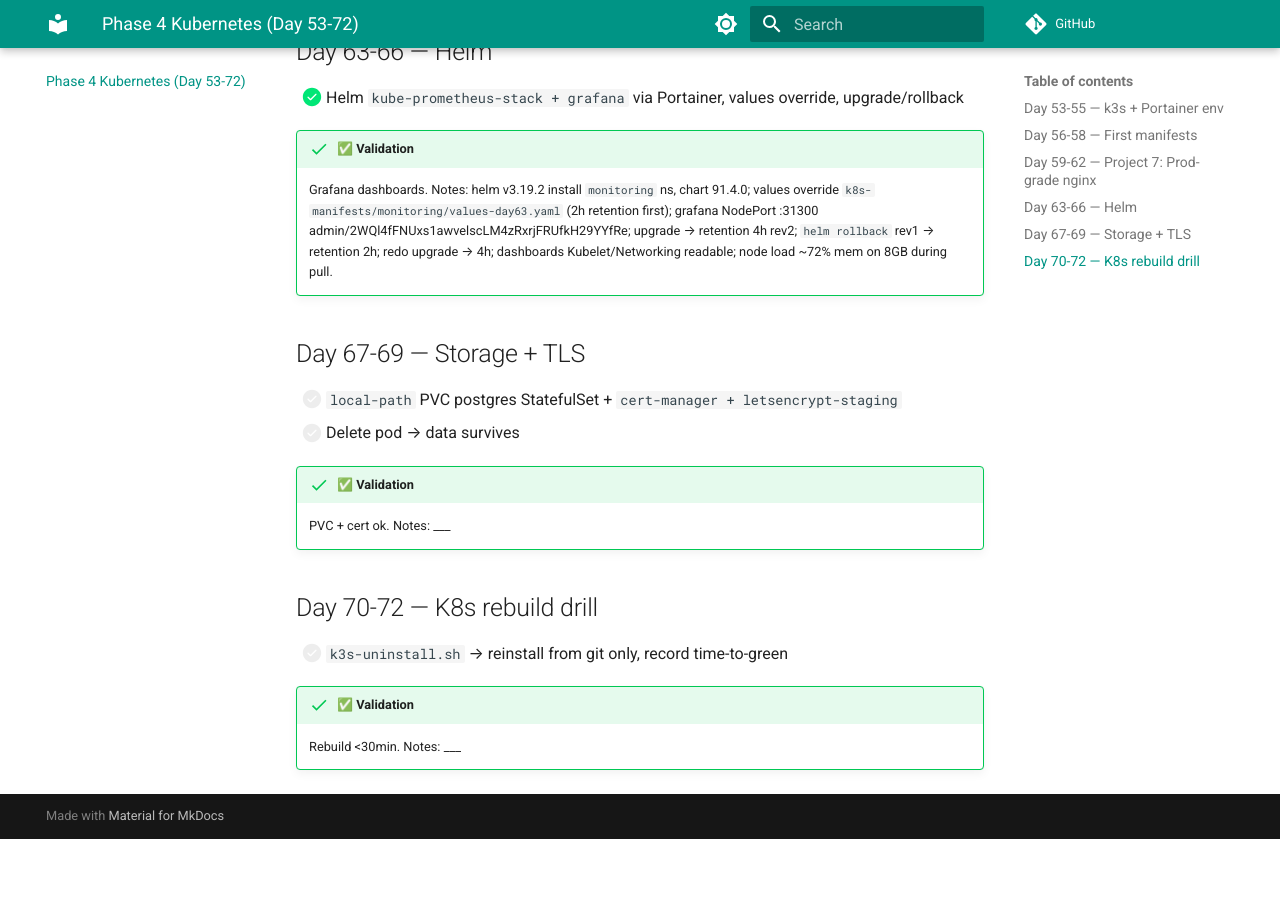
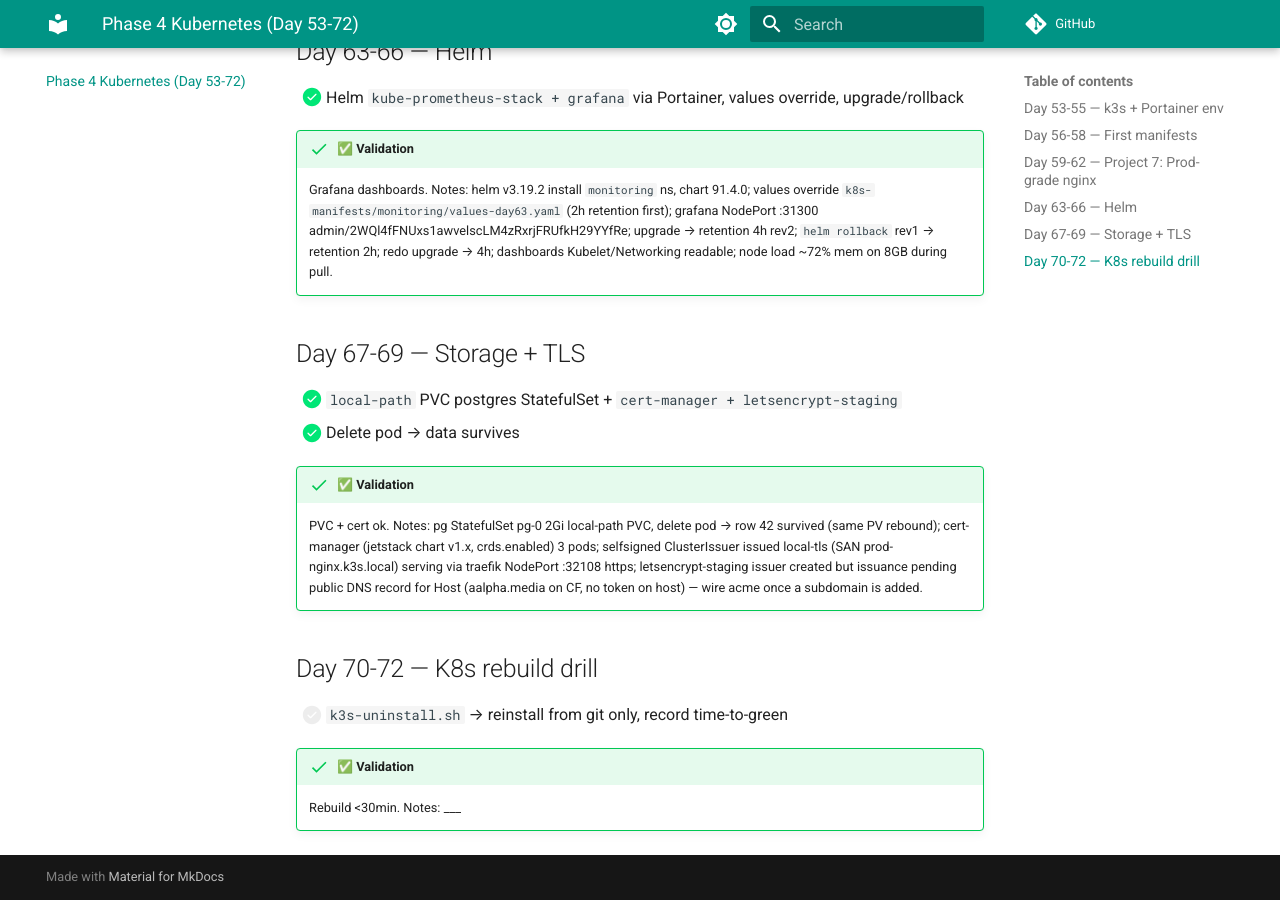
Before and after one commit to krazylearner/devops-stacks, an MkDocs documentation site: the page built from docs/phase-4-k8s.md, in a window 1280 px wide and 900 px high, scrolled down 1037 px. Built offline with MkDocs 1.6.1 and Material for MkDocs 9.7.7, drawn with Linux system fonts in a browser that asks for light colours; comment, search, counter and statistics services are not loaded; before the commit the page ends 1876 px from its top, so only the background shows below that.

Commit message:
feat(phase4): day67-69 local-path pg statefulset pod-kill drill, cert-manager selfsigned tls + LE-staging issuer

```diff
--- a/docs/phase-4-k8s.md
+++ b/docs/phase-4-k8s.md
@@ -31,11 +31,11 @@
 
 ## Day 67-69 — Storage + TLS
 
-- [ ] `local-path` PVC postgres StatefulSet + `cert-manager + letsencrypt-staging`
-- [ ] Delete pod → data survives
+- [x] `local-path` PVC postgres StatefulSet + `cert-manager + letsencrypt-staging`
+- [x] Delete pod → data survives
 
 !!! success "✅ Validation"
-    PVC + cert ok. Notes: ___
+    PVC + cert ok. Notes: pg StatefulSet pg-0 2Gi local-path PVC, delete pod → row 42 survived (same PV rebound); cert-manager (jetstack chart v1.x, crds.enabled) 3 pods; selfsigned ClusterIssuer issued local-tls (SAN prod-nginx.k3s.local) serving via traefik NodePort :32108 https; letsencrypt-staging issuer created but issuance pending public DNS record for Host (aalpha.media on CF, no token on host) — wire acme once a subdomain is added.
 
 ## Day 70-72 — K8s rebuild drill
 
```
Also changed, not shown: 4 other files.
